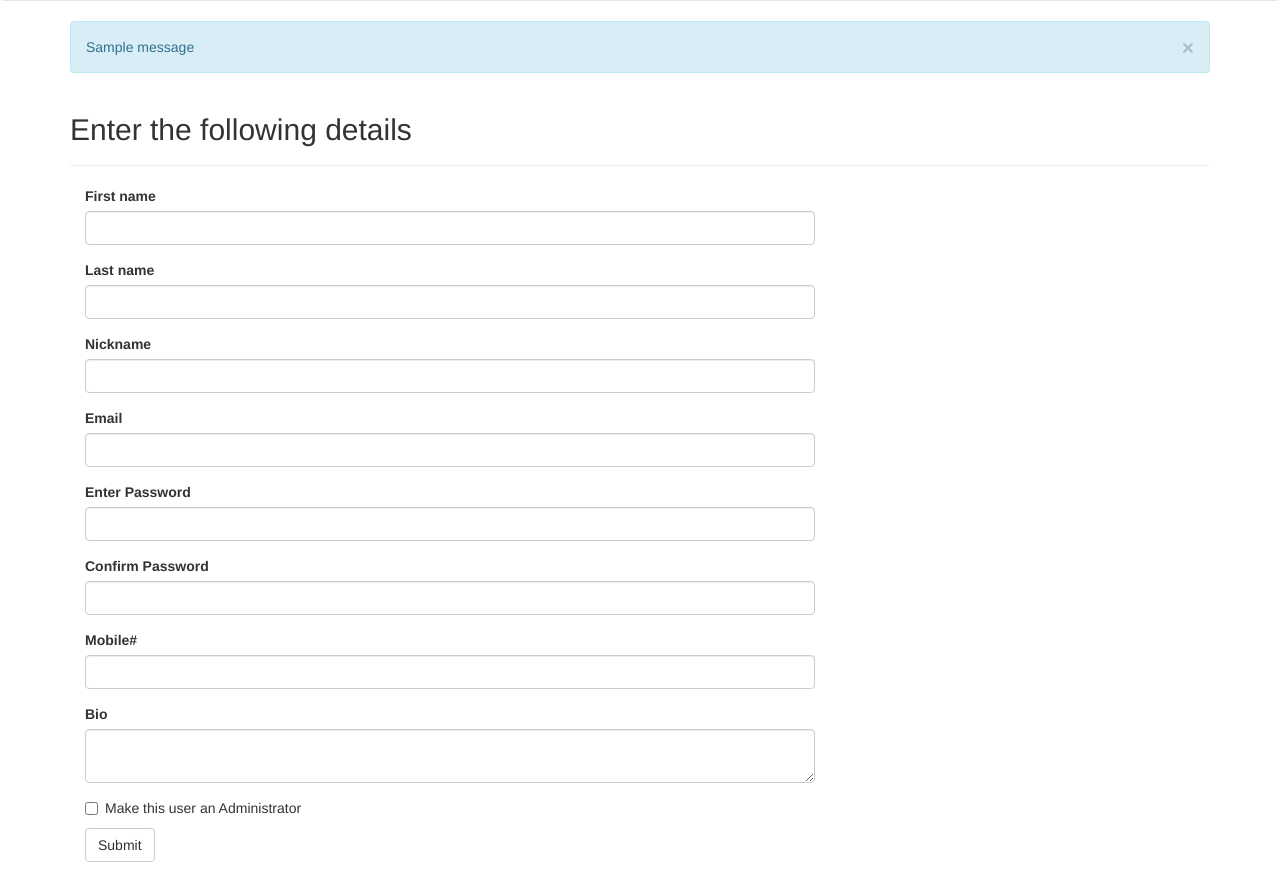
After one commit to amritanshu-pandey/chasm, a Flask app: page /admin/create_user in a window 1280 px wide. The commit adds this page. Shown: the part 331-1213 px from the top of the page. Run offline with Flask 2, Linux system fonts and the light colour scheme; a user stored in the database is signed in; tables that the repository leaves empty hold one stand-in row (values such as "Sample post"); one stand-in notice (Sample message) is shown; some libraries are stand-ins or nearby versions.

Commit message:
Lots of changes

```diff
--- a/app/admin/forms.py
+++ b/app/admin/forms.py
@@ -1,6 +1,6 @@
 from flask.ext.wtf import Form
-from wtforms import StringField, PasswordField, BooleanField, SubmitField
-from wtforms.validators import Required, Length, Email
+from wtforms import StringField, PasswordField, BooleanField, SubmitField, TextAreaField
+from wtforms.validators import Required, Length, Email, EqualTo
 from wtforms import ValidationError
 from ..models import User
 
@@ -9,3 +9,16 @@ class LoginForm(Form):
 	password = PasswordField('Password', validators=[Required()])
 	remember_me = BooleanField('Remember me')
 	submit = SubmitField('Log In')
+
+
+class UserCreationForm(Form):
+	firstname = StringField('First name', validators=[Required(), Length(1,100)])
+	lastname = StringField('Last name', validators=[Required(), Length(1,100)])
+	nickname = StringField('Nickname', validators=[Required(), Length(1,64)])
+	email = StringField('Email', validators=[Required(), Email(), Length(1,64)])
+	password = PasswordField('Enter Password', validators=[Required()])
+	confirm_password = PasswordField('Confirm Password', validators=[Required(), EqualTo('password',message='Password must match')])
+	mobile = StringField('Mobile#')
+	bio = TextAreaField('Bio')
+	isadmin = BooleanField('Make this user an Administrator')
+	submit = SubmitField('Submit')
--- a/app/admin/routes.py
+++ b/app/admin/routes.py
@@ -2,12 +2,16 @@ from flask import render_template, redirect, request, url_for, flash
 from . import admin, forms
 from flask.ext.login import login_user, logout_user, login_required, current_user
 from ..models import User
+from app import db
 
 
 @admin.route('/')
 @login_required
 def index():
-	return render_template('admin/index.html', brand='Chasm')
+	if current_user.isadmin:
+		return render_template('admin/index.html', brand='Chasm')
+	else:
+		return render_template('bp/index.html', brand='Chasm')
 
 @admin.route('/login', methods=['GET','POST'])
 def login():
@@ -15,10 +19,14 @@ def login():
 	if form.validate_on_submit():
 		user = User.query.filter_by(email=form.email.data).first()
 		if user is not None and user.verify_password(form.password.data):
-			login_user(user,form.remember_me.data)
-			print(user)
-			print('validated')
-			return redirect(url_for('.index'))
+			if user.isadmin:
+				login_user(user,form.remember_me.data)
+				print(user)
+				print('validated')
+				return redirect(url_for('.index'))
+			else:
+				login_user(user,form.remember_me.data)
+				return redirect(url_for('bp.index'))
 		flash('Invalid username or password')
 	return render_template('admin/login.html', form=form)
 
@@ -29,6 +37,31 @@ def logout():
 	flash('You have been logged out')
 	return redirect(url_for('.login'))
 
+@admin.route('/create_user', methods=['GET','POST'])
+@login_required
+def createUser():
+	form = forms.UserCreationForm()
+	if(not current_user.isadmin):
+		flash('Only an admin can create new users')
+		return redirect(url_for('bp.index'))
+	else:
+		if form.validate_on_submit():
+			user = User(
+				email=form.email.data,
+				firstname=form.firstname.data,
+				lastname=form.lastname.data,
+				username=form.nickname.data,
+				mobile=form.mobile.data,
+				bio = form.bio.data,
+				password = form.password.data,
+				isadmin = form.isadmin.data
+				)
+			db.session.add(user)
+			db.session.commit()
+			flash('User added succesfully')
+			return redirect(url_for('.index'))
+	return render_template('admin/user_entry.html', form=form)
+
 @admin.app_errorhandler(404)
 def err404(e):
 	return render_template('404.html'),404
--- a/app/models.py
+++ b/app/models.py
@@ -2,6 +2,8 @@ from . import db, login_manager
 from datetime import datetime
 from werkzeug.security import generate_password_hash, check_password_hash
 from flask.ext.login import UserMixin
+import hashlib
+from flask import request
 
 
 class User(db.Model, UserMixin):
@@ -17,6 +19,21 @@ class User(db.Model, UserMixin):
 	mobile = db.Column(db.String(20))
 	bio = db.Column(db.Text())
 	avatar_hash = db.Column(db.String(64))
+
+	def __init__(self, **kwargs):
+		super(User, self).__init__(**kwargs)
+		if self.email is not None and self.avatar_hash is None:
+			self.avatar_hash = hashlib.md5(self.email.encode('utf-8')).hexdigest()
+
+	def gravatar(self, size=100, default='identicon', rating='g'):
+		if request.is_secure:
+			url = 'https://secure.gravatar.com/avatar'
+		else:
+			url = 'http://www.gravatar.com/avatar'
+		hash = self.avatar_hash or hashlib.md5(
+			self.email.encode('utf-8')).hexdigest()
+		return '{url}/{hash}?s={size}&d={default}&r={rating}'.format(
+			url=url, hash=hash, size=size, default=default, rating=rating)
 
 	@property
 	def password(self):
--- /dev/null
+++ b/app/templates/admin/user_entry.html
@@ -0,0 +1,13 @@
+{% extends "base.html" %}
+{% import "bootstrap/wtf.html" as wtf %}
+
+{% block title %}Create a new user{% endblock %}
+{% block page_content %}
+<div class="page-header">
+    <h2>Enter the following details</h2>
+</div>
+<div class="col-md-8">
+    {{ wtf.quick_form(form,form_type='horizontal') }}
+    <br>
+</div>
+{% endblock %}
--- a/app/templates/base.html
+++ b/app/templates/base.html
@@ -19,18 +19,28 @@ Chasm
         <div class="navbar-collapse collapse">
             <ul class="nav navbar-nav">
                 <li><a href="{{ url_for('bp.index') }}">Home</a></li>
-            </ul>
-           <ul class="nav navbar-nav navbar-left">
                 <li><a href="{{ url_for('bp.index') }}">Information</a></li>
             </ul>
+           <!-- <ul class="nav navbar-nav navbar-left">
+
+            </ul> -->
             <ul class="nav navbar-nav navbar-right">
-                <li><a href="{{ url_for('bp.index') }}">{% if current_user.is_authenticated() %}
-                {{ current_user.username }}
+            <li>
+                <a class="dropdown-toggle" href="#" data-toggle="dropdown">{% if current_user.is_authenticated() %}
+                <img src="{{ current_user.gravatar(size=18) }}">
+                {{ current_user.username | title }}
                 {% else %}
                 Guest
-                {% endif %}
-                </a></li>
-                </ul>
+                {% endif %} <strong class="caret"></strong></a>
+            <div class="dropdown-menu" style="text-align: right; padding-right: 15px">
+            {% if current_user.is_authenticated() %}
+              <a href="{{ url_for('admin.logout') }}"><span style="padding: 5px; text-align: right;">Logout</span></a>
+            {% else %}
+              <a href="{{ url_for('admin.login') }}"><span style="padding: 5px; text-align: right;">Login</span></a>
+            {% endif %}
+            </div>
+            </li>
+            </ul>
         </div>
     </div>
 </div>
@@ -39,7 +49,10 @@ Chasm
 {% block content %}
 <div class="container">
 {% for message in get_flashed_messages() %}
-<h3>{{ message }}</h3>
+<div class="alert alert-info">
+  <a class="close" data-dismiss="alert">×</a>
+  {{ message }}
+  </div>
 {% endfor %}
 {% block page_content %}
 {% endblock %}
--- a/app/templates/bp/index.html
+++ b/app/templates/bp/index.html
@@ -1,4 +1,8 @@
 {% extends "base.html" %}
 {% block page_content %}
-<h1>Hello Amritanshu</h1>
+<h1>Hello {% if current_user.is_authenticated() %}
+                {{ current_user.firstname or current_user.username | title }}
+                {% else %}
+                Guest
+                {% endif %}</h1>
 {% endblock %}
--- a/manage.py
+++ b/manage.py
@@ -1,5 +1,5 @@
 #!venv/bin/python3
-import os
+import os, getpass
 from app import create_app
 from flask.ext.script import Manager
 from app import models, db
@@ -13,14 +13,14 @@ def version():
 	print("Version 0.1")
 
 @manager.command
-def adduser(email,username):
+def adduser(email,username, isadmin):
 	''' Add new tracked user of the application '''
-	pwd1 = input('Password: ')
-	pwd2 = input('Confirm Password: ')
+	pwd1 = getpass.getpass('Password: ')
+	pwd2 = getpass.getpass('Confirm Password: ')
 	if pwd1!=pwd2:
 		raise AttributeError("Password doesn't match")
 	else:
-		user = models.User(email=email, username=username, password=pwd1)
+		user = models.User(email=email, username=username, password=pwd1, isadmin=isadmin)
 		db.create_all()
 		print(user)
 		db.session.add(user)
```
Also changed, not shown: app/templates/admin/index.html (+8 -0 lines).
